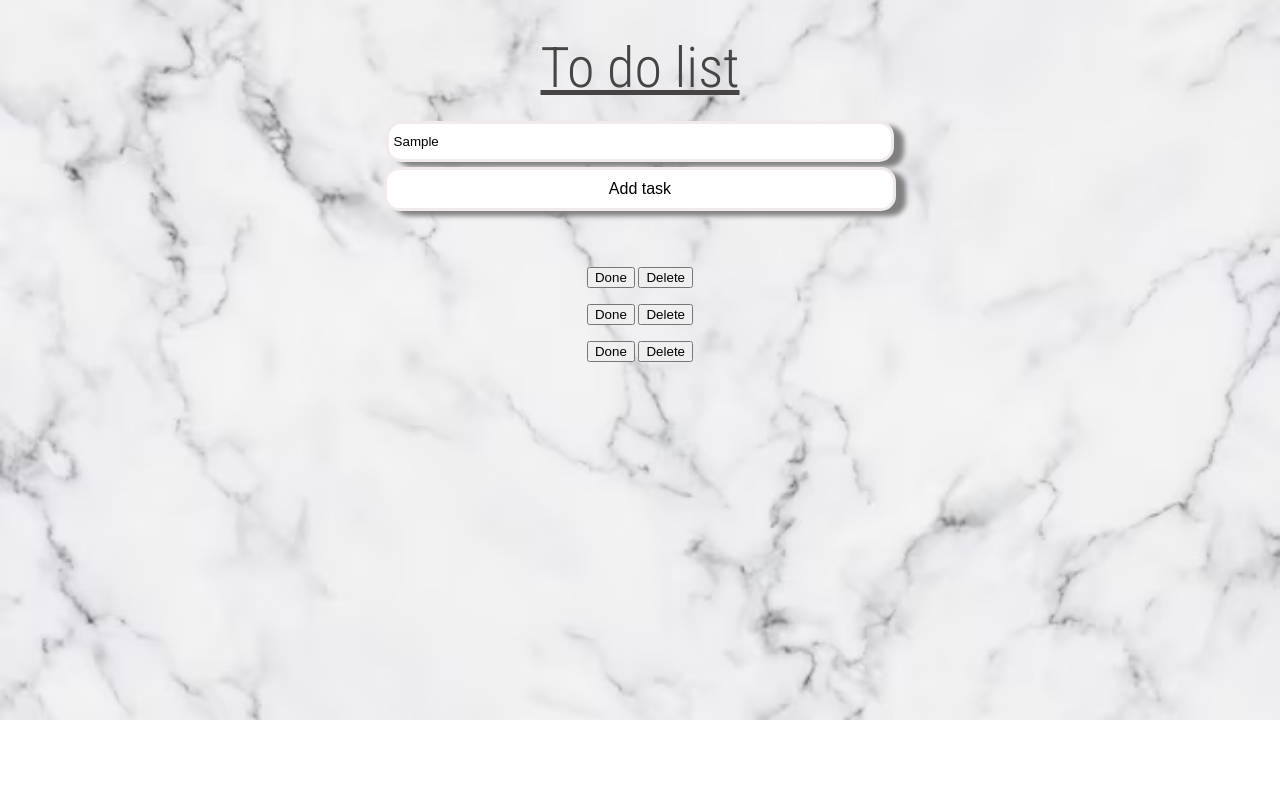
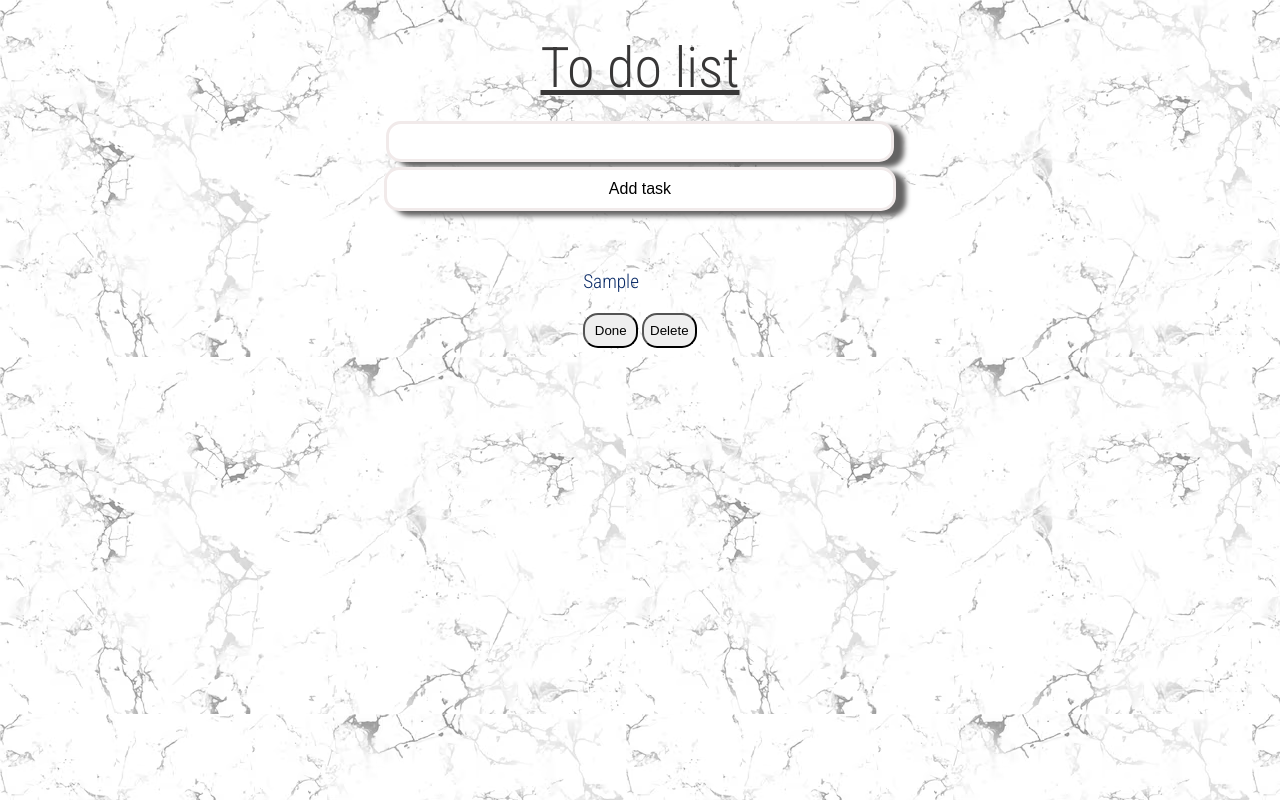
Before and after one commit to HeloiseAndelhofs/toDoList, a plain HTML site: page index.html in a window 1280 px wide. Both pictures are taken after typing "Sample" into the empty fields and a click on the button "Add task". Drawn offline with Linux system fonts and the light colour scheme.

Commit message:
6th step

```diff
--- a/index.html
+++ b/index.html
@@ -12,27 +12,7 @@
         <input id="task" type="text" maxlength="30" required>
         <button id="add-task">Add task</button>
         <ul id="task-list">
-             <li>
-                <p></p>
-                <div>
-                    <button>Done</button>
-                    <button>Delete</button>
-                </div>
-            </li>
-            <li>
-                <p></p>
-                <div>
-                    <button>Done</button>
-                    <button>Delete</button>
-                </div>
-            </li>
-            <li>
-                <p></p>
-                <div>
-                    <button>Done</button>
-                    <button>Delete</button>
-                </div>
-            </li>
+
         </ul>
     </div>
 </body>
--- a/script.js
+++ b/script.js
@@ -1 +1,24 @@
-console.log("bonjour");
+let task = document.getElementById("task");
+let addTask = document.getElementById("add-task");
+let taskList = document.getElementById("task-list");
+
+
+
+function addTasks(){
+    let taskValue = task.value;
+    taskList.innerHTML += `<li>
+    <p>${taskValue}</p>
+    <div>
+        <button>Done</button>
+        <button>Delete</button>
+    </div>
+</li>`
+task.value = "";
+};
+addTask.addEventListener("click", addTasks);
+
+function deleteTask(event){
+    const deleteTasks = event.target.closest("li");
+    deleteTasks.remove();
+}
+taskList.addEventListener("click", deleteTask);
--- a/style.css
+++ b/style.css
@@ -6,9 +6,7 @@ body{
     font-family: 'Roboto Condensed', sans-serif;
     width: 100%;
     margin: 0;
-    background-image: url(./texture-marbre-blanc-pour-fond_42682-286.avif);
-    background-repeat: no-repeat;
-    background-size: cover;
+    background-image: url(./fond-texture-marbre_125540-356.avif);
 }
 .todo-container{
     margin-top: 8%;
@@ -25,7 +23,7 @@ h1{
     font-size: 350%;
     font-weight: 300;
     text-decoration: underline;
-    color: rgb(70, 68, 68);
+    color: rgb(56, 55, 55);
 }
 input{
     padding: 10px 5px;
@@ -33,7 +31,7 @@ input{
     margin: auto;
     border-radius: 15px;
     border: solid rgb(241, 234, 234) 3px;
-    box-shadow: 10px 5px 5px grey;
+    box-shadow: 10px 5px 5px rgb(100, 99, 99);
     margin-bottom: 5px;
     outline: none;
 }
@@ -47,11 +45,38 @@ body > div > button{
     font-size: 100%;
     font-weight: 200;
     cursor: pointer;
-    box-shadow: 10px 5px 5px grey;
+    box-shadow: 10px 5px 5px rgb(100, 99, 99);
+    outline: none;
 }
-ul{
+    body > div > button:hover{
+        background-color: rgb(162, 189, 240);
+        border: solid 3px rgb(162, 189, 240);
+    }
+    ul{
     margin: auto;
     margin-top: 40px;
     list-style: none;
     padding: 0;
 }
+li > div > button{
+    border-radius: 15px;
+    height: 35px;
+    width: 55px;
+    cursor: pointer;
+}
+li > div > :nth-child(1):hover{
+    background-color: rgb(72, 179, 113);
+    border: solid 1px rgb(72, 179, 113);
+}
+li > div > :nth-child(2):hover{
+    background-color: rgb(163, 83, 72);
+    border: solid 1px rgb(163, 83, 72);
+}
+p{
+    color:  rgb(11, 44, 104);
+    font-size: 120%;
+}
+.completed{
+    color: rgb(173, 158, 158);
+    text-decoration: line-through ;
+}
```
Also changed, not shown: fond-texture-marbre_125540-356.avif (added), texture-marbre-blanc-pour-fond_42682-286.avif (deleted).
